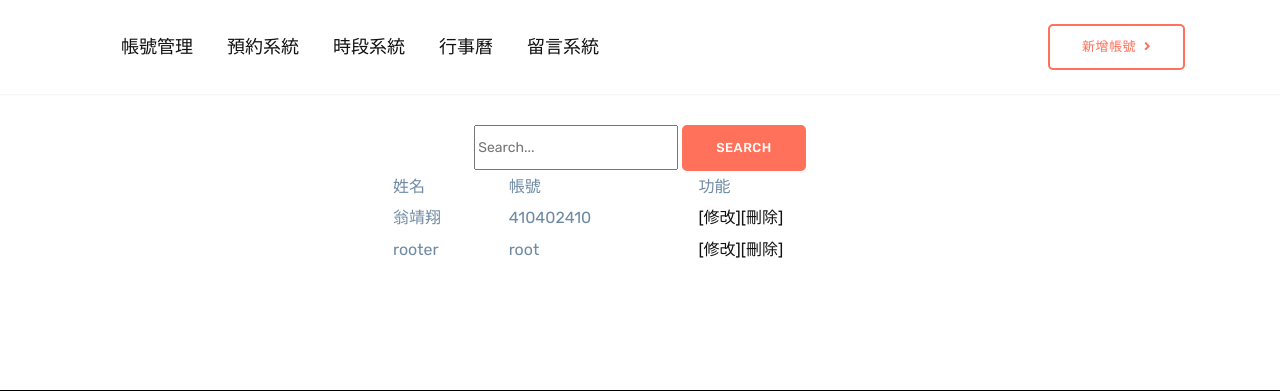
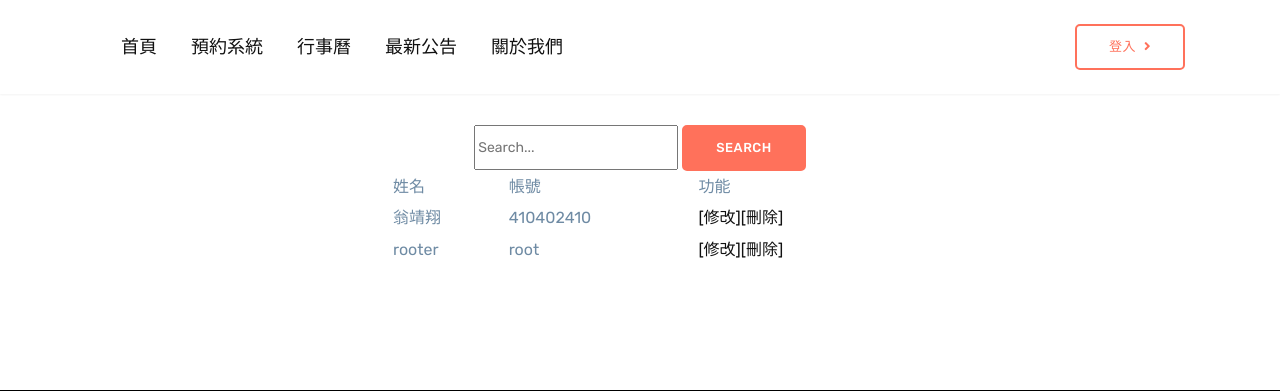
Before and after one commit to sky04281/Web-Assignment-FJUIM, a PHP site: page /im_manage.php in a window 1280 px wide. Shown: the top 391 px of the page. Run offline with PHP 8.4, Linux system fonts and the light colour scheme; data comes from the database, SQL or seed files in the repository; some libraries are stand-ins or nearby versions.

Commit message:
副檔名

```diff
--- a/theme/im_index.php
+++ b/theme/im_index.php
@@ -63,7 +63,7 @@
 					<h1 class="mb-3 mt-3">資訊管理系學會</h1>
 					<p class="mb-5">本系教學目標旨在讓同學能應用資訊科技解決組織的管理問題，因此，除資訊科技與管理理論之傳授外，整合二者於資訊管理與資訊系統之課程更為本系之教學重心。</p>
 
-					<a href="im_login.html" target="_blank" class="btn btn-main">已經是系學會員嗎? 按此登入<i class="fa fa-angle-right ml-2"></i></a>
+					<a href="im_login.php" target="_blank" class="btn btn-main">已經是系學會員嗎? 按此登入<i class="fa fa-angle-right ml-2"></i></a>
 
 				</div>
 			</div>
@@ -129,7 +129,7 @@
 					<h2 class="mb-4">一起來倒數即將舉辦的<span class="text-color-primary">活動</span> </h2>
 					<p class="mb-30">竟然是他媽的宿營</p>
 
-					<a href="im_calander.html" class="btn btn-main">了解更多<i class="fa fa-angle-right ml-2"></i></a>
+					<a href="im_calander.php" class="btn btn-main">了解更多<i class="fa fa-angle-right ml-2"></i></a>
 				</div>
 			</div>
 		</div>
--- a/theme/im_manage.php
+++ b/theme/im_manage.php
@@ -35,24 +35,24 @@
 
 <body>
 
-	<nav class="navbar navbar-expand-lg py-4 navigation header-padding " id="navbar">
+	<!-- header text-black -->
+	<nav class="navbar navbar-expand-lg py-4 navigation header-padding" id="navbar">
 		<div class="container-fluid">
 			<div class="collapse navbar-collapse text-center" id="navbarsExample09">
 				<ul class="navbar-nav m-left">
 					<li class="nav-item active">
-				<a class="nav-link" href="im_manage.php">帳號管理<span class="sr-only">(current)</span></a>
+						<a class="nav-link" href="im_index.php">首頁 <span class="sr-only">(current)</span></a>
 					</li>
-			   <li class="nav-item"><a class="nav-link" href="im_reservation.html">預約系統</a></li>
-			   <li class="nav-item"><a class="nav-link" href="im_calander.html">時段系統</a></li>
-
-			    <li class="nav-item"><a class="nav-link" href="im_announcement.html">行事曆</a></li>
-
-			   <li class="nav-item"><a class="nav-link" href="im_announcement.php">留言系統</a></li>
+					<li class="nav-item"><a class="nav-link" href="im_reservation.php">預約系統</a></li>
+					<li class="nav-item"><a class="nav-link" href="im_calander.php">行事曆</a></li>
+					<li class="nav-item"><a class="nav-link" href="im_announcement.php">最新公告</a></li>
+					<li class="nav-item"><a class="nav-link" href="im_contact.php">關於我們</a></li>
 				</ul>
 			</div>
-		  <a href="im_login.php" class="btn btn-solid-border d-none d-lg-block">新增帳號<i class="fa fa-angle-right ml-2"></i></a>
+			<a href="im_login.php" class="btn btn-solid-border d-none d-lg-block">登入<i class="fa fa-angle-right ml-2"></i></a>
 		</div>
 	</nav>
+
     <section class="section blog-wrap" style="margin-top:25px">
         <div class="container">
             <div align="center">
--- a/theme/im_mess.php
+++ b/theme/im_mess.php
@@ -42,9 +42,9 @@
           <h1 class="text-capitalize mb-5 text-lg">系學會網頁</h1>
 
           <ul class="list-inline breadcumb-nav">
-            <li class="list-inline-item"><a href="im_index.html" class="text-white">首頁</a></li>
+            <li class="list-inline-item"><a href="im_index.php" class="text-white">首頁</a></li>
             <li class="list-inline-item"><span class="text-white">/</span></li>
-            <li class="list-inline-item"><a href="im_announcement.html" class="text-white">公告</a></li>
+            <li class="list-inline-item"><a href="im_announcement.php" class="text-white">公告</a></li>
           </ul>
         </div>
       </div>
@@ -74,7 +74,7 @@
                     <?php
                     }else{
                     ?>
-                        <a href="im_index.html" class="btn btn-solid-border">回首頁</a>
+                        <a href="im_index.php" class="btn btn-solid-border">回首頁</a>
                     <?php
                     }
                     ?>
--- a/theme/im_message.php
+++ b/theme/im_message.php
@@ -28,7 +28,7 @@
 </tr>
 <tr>
   <td align=right bgcolor=#C6D7E7>
-      | <a href="im_index.html">回首頁</a> |
+      | <a href="im_index.php">回首頁</a> |
   </td>
 </tr>
 </table>
--- a/theme/im_reservation.php
+++ b/theme/im_reservation.php
@@ -73,7 +73,7 @@
 		<div class="row ">
 			<div class="col-lg-4 col-md-6">
 				<div class="portflio-item position-relative mb-4">
-					<a href="im_reservation_majang.html">
+					<a href="im_reservation_majang.php">
 						<img src="images/portfolio/mahjong.jpg" alt="" class="img-fluid w-100">
 						<div class="overlay-item"><i class="ti-link"></i></div>
 
@@ -87,7 +87,7 @@
 
 			<div class="col-lg-4 col-md-6">
 				<div class="portflio-item position-relative mb-4">
-					<a href="im_reservation_cabinet.html">
+					<a href="im_reservation_cabinet.php">
 						<img src="images/portfolio/lockers.jpg" alt="" class="img-fluid w-100">
 						<div class="overlay-item">
 							<i class="ti-link"></i>
@@ -102,7 +102,7 @@
 
 			<div class="col-lg-4 col-md-6">
 				<div class="portflio-item position-relative mb-4">
-					<a href="im_reservation_sofa.html">
+					<a href="im_reservation_sofa.php">
 						<img src="images/portfolio/sofa.jpg" alt="" class="img-fluid w-100">
 
 						<div class="overlay-item">
--- a/theme/im_reservation_cabinet.php
+++ b/theme/im_reservation_cabinet.php
@@ -99,7 +99,7 @@
 					<div class="case-content">
 						<h4 class="mb-3">12:00~14:00</h4>
 						<p>還有空位</p>
-                        <a href="im_cabinet_schedule.html" class="btn btn-main">立即預約</a>
+                        <a href="im_cabinet_schedule.php" class="btn btn-main">立即預約</a>
 					</div>
 				</div>
 				<div class="col-lg-6  order-1 order-lg-2">
@@ -124,7 +124,7 @@
 					<div class="case-content">
 						<h4 class="mb-3">14:00~16:00</h4>
 						<p>還有空位</p>
-						<a href="im_cabinet_schedule.html" class="btn btn-main">立即預約</a>
+						<a href="im_cabinet_schedule.php" class="btn btn-main">立即預約</a>
 					</div>
 				</div>
 			</div>
@@ -139,7 +139,7 @@
 					<div class="case-content">
 						<h4 class="mb-3">16:00~18:00</h4>
 						<p>還有空位</p>
-                        <a href="im_cabinet_schedule.html" class="btn btn-main">立即預約</a>
+                        <a href="im_cabinet_schedule.php" class="btn btn-main">立即預約</a>
 					</div>
 				</div>
 
--- a/theme/im_reservation_majang.php
+++ b/theme/im_reservation_majang.php
@@ -99,7 +99,7 @@
 					<div class="case-content">
 						<h4 class="mb-3">12:00~14:00</h4>
 						<p>還有空位</p>
-                        <a href="im_mahang_schedule.html" class="btn btn-main">立即預約</a>
+                        <a href="im_mahang_schedule.php" class="btn btn-main">立即預約</a>
 					</div>
 				</div>
 				<div class="col-lg-6  order-1 order-lg-2">
@@ -124,7 +124,7 @@
 					<div class="case-content">
 						<h4 class="mb-3">14:00~16:00</h4>
 						<p>還有空位</p>
-                        <a href="im_mahang_schedule.html" class="btn btn-main">立即預約</a>
+                        <a href="im_mahang_schedule.php" class="btn btn-main">立即預約</a>
 					</div>
 				</div>
 			</div>
@@ -139,7 +139,7 @@
 					<div class="case-content">
 						<h4 class="mb-3">16:00~18:00</h4>
 						<p>還有空位</p>
-                        <a href="im_mahang_schedule.html" class="btn btn-main">立即預約</a>
+                        <a href="im_mahang_schedule.php" class="btn btn-main">立即預約</a>
 					</div>
 				</div>
 
--- a/theme/im_reservation_sofa.php
+++ b/theme/im_reservation_sofa.php
@@ -99,7 +99,7 @@
 					<div class="case-content">
 						<h4 class="mb-3">12:00~14:00</h4>
 						<p>還有空位</p>
-                        <a href="im_sofa_schedule.html" class="btn btn-main">立即預約</a>
+                        <a href="im_sofa_schedule.php" class="btn btn-main">立即預約</a>
 					</div>
 				</div>
 				<div class="col-lg-6  order-1 order-lg-2">
@@ -124,7 +124,7 @@
 					<div class="case-content">
 						<h4 class="mb-3">14:00~16:00</h4>
 						<p>還有空位</p>
-                        <a href="im_sofa_schedule.html" class="btn btn-main">立即預約</a>
+                        <a href="im_sofa_schedule.php" class="btn btn-main">立即預約</a>
 					</div>
 				</div>
 			</div>
@@ -139,7 +139,7 @@
 					<div class="case-content">
 						<h4 class="mb-3">16:00~18:00</h4>
 						<p>還有空位</p>
-                        <a href="im_sofa_schedule.html" class="btn btn-main">立即預約</a>
+                        <a href="im_sofa_schedule.php" class="btn btn-main">立即預約</a>
 					</div>
 				</div>
 
```
Also changed, not shown: theme/im_announcement.php (+4 -4 lines). Lines whose indentation alone changed are shown as unchanged.
